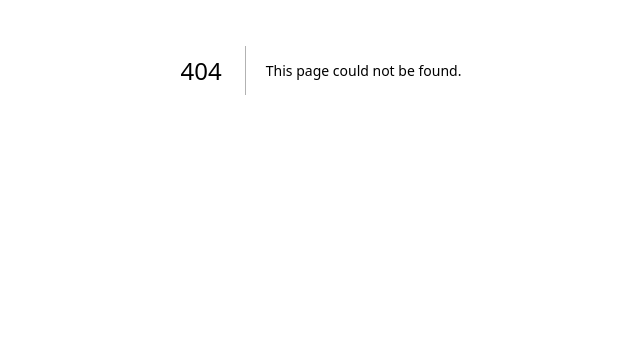
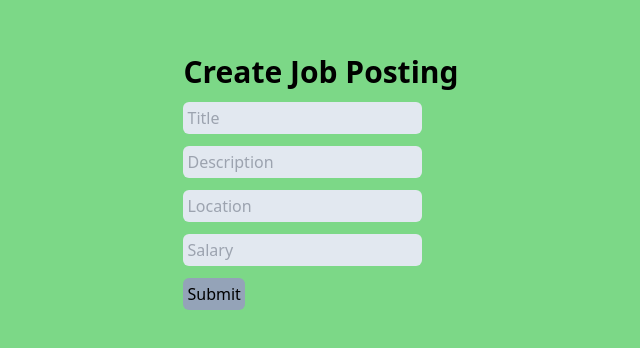
Before and after one commit to KubicRoots27/Horizon--soen341project2023, a Next.js app in the folder horizon/: page /createjobposting in a window 1280 px wide. Before the commit this address had no page. Shown: the part 330-678 px from the top of the page, without its empty margins (319-959 px from the left). Built offline with nearby package versions, Linux system fonts and the light colour scheme; no server answers.

Commit message:
dynamic routing

```diff
--- a/horizon/model/job.js
+++ b/horizon/model/job.js
@@ -1,4 +1,4 @@
-import { Schema, model } from "mongoose";
+import { Schema, model, models } from "mongoose";
 
 const JobSchema = new Schema({
   title: {
@@ -9,9 +9,16 @@ const JobSchema = new Schema({
     type: String,
     required: true,
   },
+  location: {
+    type: String,
+    required: true,
+  },
+  salary: {
+    type: Number,
+    required: true,
+  },
   employer: {
-    type: Schema.Types.ObjectId,
-    ref: "User",
+    type: String,
     required: true,
   },
   datePosted: {
@@ -25,5 +32,6 @@ const JobSchema = new Schema({
   },
 });
 
-const Job = models.job || model("job", JobSchema);
-export default Job;
+const Jobs = models.job || model("job", JobSchema);
+
+export default Jobs;
--- /dev/null
+++ b/horizon/src/pages/api/jobs/[jobId].js
@@ -0,0 +1,22 @@
+import connectDB from "database/conn";
+import Jobs from "model/job";
+
+export default async function handler(req, res) {
+  connectDB("Jobs").catch((error) => res.json({ error: error.message }));
+
+  if (req.method === "GET") {
+    const { jobId } = req.query;
+
+    try {
+      const job = await Jobs.findById(jobId);
+      if (!job) {
+        return res.status(404).json({ error: "Job not found" });
+      }
+      return res.status(200).json({ job });
+    } catch (error) {
+      return res.status(400).json({ error: error.message });
+    }
+  } else {
+    res.status(500).json({ error: "Only GET method accepted" });
+  }
+}
--- /dev/null
+++ b/horizon/src/pages/api/jobs/index.js
@@ -0,0 +1,18 @@
+import connectDB from "database/conn";
+import Jobs from "model/job";
+
+
+export default async function handler(req, res) {
+    connectDB("Jobs").catch((error) => res.json({ error: error.message }));
+
+    if (req.method === "GET") {
+
+
+        Jobs.find({}, function (err, data) {
+            if (err) {
+            return res.status(400).json({ error: err.message });
+            }
+            return res.status(200).json({ status: true, jobs: data });
+        });
+    }
+}
--- /dev/null
+++ b/horizon/src/pages/api/jobs/publishJob.js
@@ -0,0 +1,38 @@
+import connectDB from "database/conn";
+import Jobs from "model/job";
+
+export default async function handler(req, res) {
+  connectDB("Jobs").catch((error) => res.json({ error: error.message }));
+
+  if (req.method === "POST") {
+    // Empty body exception
+    if (!req.body) {
+      return res.status(400).json({ error: "No request body" });
+    }
+
+    // Destructure the request body
+    let { title, description, location, salary, employer } = req.body;
+
+    // Create job and save to database
+    Jobs.create(
+      {
+        title,
+        description,
+        location,
+        salary,
+        employer,
+      },
+      function (err, data) {
+        if (err) {
+          return res.status(400).json({ error: err.message });
+        }
+        return res.status(200).json({ status: true, job: data });
+      }
+    );
+  } else {
+    res.status(500).json({ error: "Only Post method accepted" });
+  }
+
+
+
+}
--- /dev/null
+++ b/horizon/src/pages/createjobposting/index.js
@@ -0,0 +1,97 @@
+import React from "react";
+import { Formik, Field, Form } from "formik";
+import { useRouter } from "next/router";
+import { useSession } from "next-auth/react";
+
+const CreateJobPosting = () => {
+  const router = useRouter();
+  const { data: session, status } = useSession();
+  return (
+    <div className="h-screen bg-pastel_green">
+      <div className="w-fit mx-auto pt-96">
+        <h1 className="text-3xl font-bold pb-3">Create Job Posting</h1>
+
+        <Formik
+          initialValues={{
+            title: "",
+            description: "",
+            location: "",
+            salary: "",
+          }}
+          validate={(values) => {
+            const errors = {};
+            if (!values.title) {
+              errors.title = "Required";
+            }
+            if (!values.description) {
+              errors.description = "Required";
+            }
+            if (!values.location) {
+              errors.location = "Required";
+            }
+            if (!values.salary) {
+              errors.salary = "Required";
+            }
+            return errors;
+          }}
+          onSubmit={async (values) => {
+            values = { ...values, employer: session.user._id.toString() };
+            const response = await fetch("/api/jobs/publishJob", {
+              method: "POST",
+              headers: {
+                "Content-Type": "application/json",
+              },
+              body: JSON.stringify(values),
+            });
+            if (response.ok) {
+
+              router.push("/profile");
+            } else {
+              alert(response.statusText);
+            }
+          }}
+        >
+          <Form>
+            <div className="pb-3">
+              <Field
+                name="title"
+                placeholder="Title"
+                type="text"
+                className="outline-2 outline-slate-400 bg-slate-200 rounded-md p-1"
+              />
+            </div>
+            <div className="pb-3">
+              <Field
+                name="description"
+                placeholder="Description"
+                type="text"
+                className="outline-2 outline-slate-400 bg-slate-200 rounded-md p-1"
+              />
+            </div>
+            <div className="pb-3">
+              <Field
+                name="location"
+                placeholder="Location"
+                type="text"
+                className="outline-2 outline-slate-400 bg-slate-200 rounded-md p-1"
+              />
+            </div>
+            <div className="pb-3">
+              <Field
+                name="salary"
+                placeholder="Salary"
+                type="text"
+                className="outline-2 outline-slate-400 bg-slate-200 rounded-md p-1"
+              />
+            </div>
+            <button type="submit" className="bg-slate-400 rounded-md p-1">
+              Submit
+            </button>
+          </Form>
+        </Formik>
+      </div>
+    </div>
+  );
+};
+
+export default CreateJobPosting;
--- /dev/null
+++ b/horizon/src/pages/jobpostings/[...id].js
@@ -0,0 +1,22 @@
+const JobPosting = ({ jobPosting }) => {
+  return (
+    <div>
+      <h2>{jobPosting.title}</h2>
+      <p>{jobPosting.description}</p>
+    </div>
+  );
+};
+
+export const getServerSideProps = async (context) => {
+  const { id } = context.query;
+
+  const response = await fetch(`http://localhost:3000/api/jobs/${id}`);
+  const data = await response.json();
+  return {
+    props: {
+      jobPosting: data.job,
+    },
+  };
+};
+
+export default JobPosting;
--- /dev/null
+++ b/horizon/src/pages/jobpostings/index.js
@@ -0,0 +1,36 @@
+import Link from "next/link";
+import React, { useState, useEffect } from "react";
+
+const JobPostings = () => {
+  const [jobPostings, setJobPostings] = useState([]);
+
+  useEffect(() => {
+    const fetchJobPostings = async () => {
+      const response = await fetch("http://localhost:3000/api/jobs");
+      const data = await response.json();
+      setJobPostings(data.jobs);
+    };
+    fetchJobPostings();
+  }, []);
+
+  return (
+    <div>
+      <div className="text-2xl font-bold text-russian_green">Job Postings:</div>
+      {jobPostings.map((jobPosting) => (
+        <div key={jobPosting._id}>
+          <h2>{jobPosting.title}</h2>
+          <p>{jobPosting.description}</p>
+          <Link href={`/jobpostings/${jobPosting._id}`}>
+            <button className="bg-slate-500 rounded hover:outline outline-2">
+              View Job Posting
+            </button>
+          </Link>
+
+          <br />
+        </div>
+      ))}
+    </div>
+  );
+};
+
+export default JobPostings;
--- a/horizon/src/pages/profile/index.js
+++ b/horizon/src/pages/profile/index.js
@@ -6,6 +6,7 @@ import Link from "next/link";
 const Profile = (props) => {
   const router = useRouter();
   const { data: session, status } = useSession();
+  console.log(session);
 
   if (status === "loading") {
     return (
@@ -44,6 +45,8 @@ const Profile = (props) => {
           Last Name: {session.user.lname}
           <br />
           Email: {session.user.email}
+          <br />
+          Account Type: {session.user.accountType}
         </div>
 
         <button
@@ -53,6 +56,71 @@ const Profile = (props) => {
           SignOut
         </button>
       </Card>
+
+      {session.user.accountType === "employer" && (
+        <Card width="w-3/4 lg:w-3/4">
+          <div className="text-2xl font-bold text-russian_green">
+            Current Job Postings:
+          </div>
+          {session.user.jobOffers.length === 0 && (
+            <div className="text-xl font-bold text-russian_green">
+              You have no job postings!
+            </div>
+          )}
+          {session.user.jobOffers.map((job) => (
+            <div className="text-2xl font-bold text-russian_green">
+              {job.title}
+            </div>
+          ))}
+          <div className="text-2xl font-bold text-russian_green">
+            <Link href="/createjobposting">
+              <button className="bg-slate-500 rounded hover:outline outline-2 p-2 mt-5">
+                Create a Job Posting
+              </button>
+            </Link>
+          </div>
+        </Card>
+      )}
+
+      {session.user.accountType === "student" && (
+        <Card width="w-3/4 lg:w-3/4">
+          <div className="text-2xl font-bold text-russian_green">
+            Current Job Applications:
+          </div>
+          {session.user.jobApplications.length === 0 && (
+            <div className="text-xl font-bold text-russian_green">
+              You have no job applications!
+            </div>
+          )}
+          {session.user.jobApplications.map((job) => (
+            <div className="text-2xl font-bold text-russian_green">
+              {job.title}
+            </div>
+          ))}
+          <div className="text-2xl font-bold text-russian_green">
+            <Link href="/jobpostings">
+              <button className="bg-slate-500 rounded hover:outline outline-2 p-2 mt-5">
+                Browse Jobs Postings
+              </button>
+            </Link>
+          </div>
+        </Card>
+      )}
+
+      {session.user.accountType === "admin" && (
+        <Card width="w-3/4 lg:w-3/4">
+          <div className="text-2xl font-bold text-russian_green">
+            You are an admin!
+          </div>
+          <div className="text-2xl font-bold text-russian_green">
+            <Link href="/admin">
+              <button className="bg-slate-500 rounded hover:outline outline-2 p-2 mt-5">
+                Go to admin dashboard
+              </button>
+            </Link>
+          </div>
+        </Card>
+      )}
     </>
   );
 };
```
